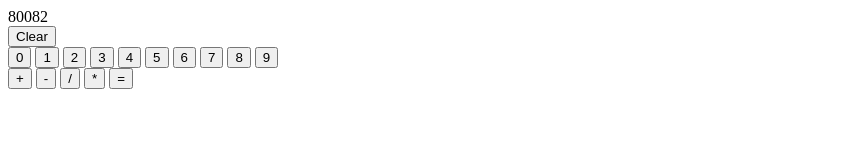
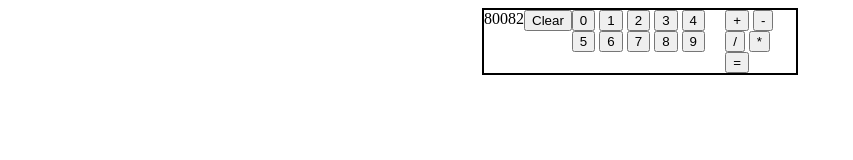
Before and after one commit to PatriceGudders/calculator, a plain HTML site: page index.html in a window 1280 px wide. Shown: the whole page, without its empty margins (0-853 px from the left). Drawn offline with Linux system fonts and the light colour scheme.

Commit message:
Add css: border and center calculator

```diff
--- a/style.css
+++ b/style.css
@@ -1,3 +1,10 @@
 * {
     box-sizing: border-box;
 }
+
+.calculator {
+    width: 25%;
+    border: 2px solid black;
+    display: flex;
+    margin: auto;
+}
```
